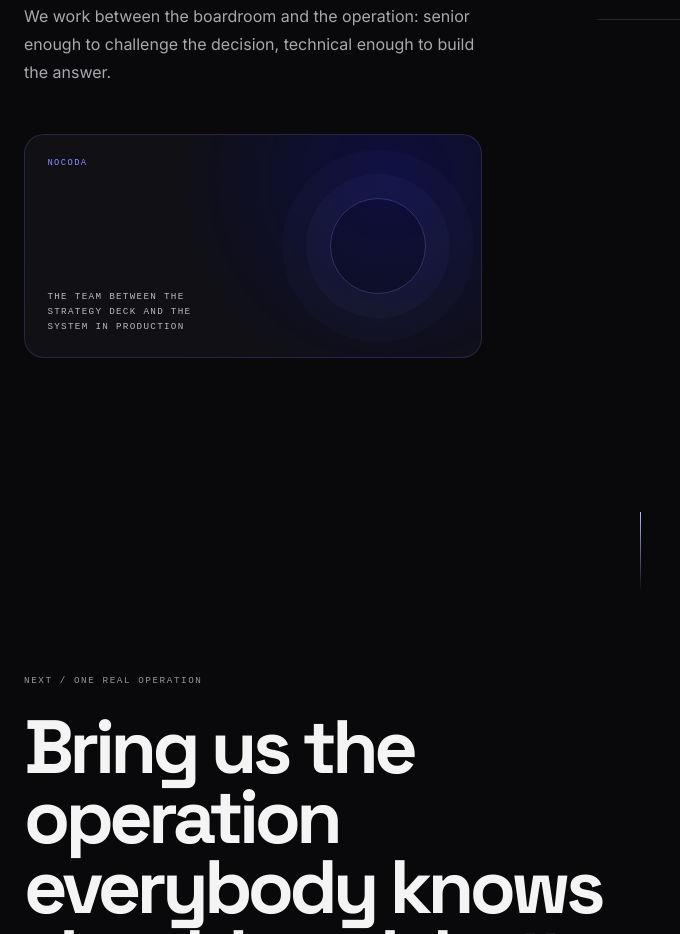
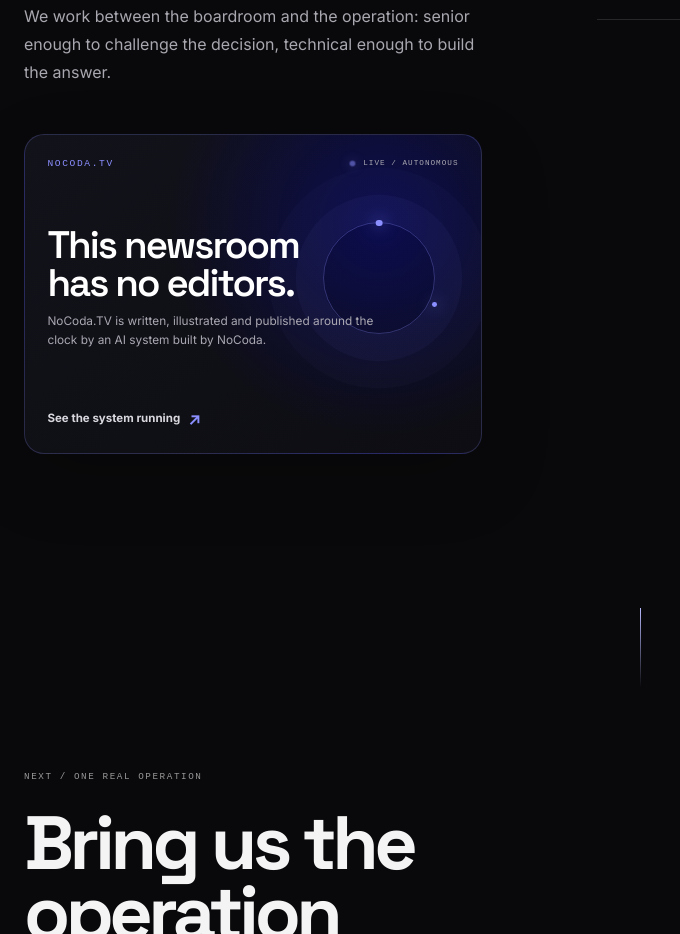
Before and after one commit to criptobroh/website, a Next.js app: page /en in a window 1280 px wide. Shown: the part 8280-9214 px from the top of the page, without its empty margins (0-680 px from the left). Built offline with nearby package versions, Linux system fonts and the light colour scheme.

Commit message:
feat: showcase NoCoda.TV as a live AI product

```diff
--- a/messages/en.json
+++ b/messages/en.json
@@ -110,7 +110,11 @@
     "label": "The NoCoda difference",
     "title": "Strategy without handoff. Engineering without tunnel vision.",
     "subtitle": "We work between the boardroom and the operation: senior enough to challenge the decision, technical enough to build the answer.",
-    "seal": "THE TEAM BETWEEN THE STRATEGY DECK AND THE SYSTEM IN PRODUCTION",
+    "portalStatus": "LIVE / AUTONOMOUS",
+    "portalTitle": "This newsroom has no editors.",
+    "portalDescription": "NoCoda.TV is written, illustrated and published around the clock by an AI system built by NoCoda.",
+    "portalCta": "See the system running",
+    "portalAria": "NoCoda.TV — see the autonomous AI news system running in a new tab",
     "points": [
       {"title": "Business before tooling", "description": "We choose technology after the decision, workflow and success measure are clear—not before."},
       {"title": "Full-stack accountability", "description": "Strategy, data, software and AI stay inside one team, so the outcome does not disappear between vendors."},
--- a/messages/es.json
+++ b/messages/es.json
@@ -110,7 +110,11 @@
     "label": "La diferencia NoCoda",
     "title": "Estrategia sin handoff. Ingeniería sin visión de túnel.",
     "subtitle": "Trabajamos entre la mesa directiva y la operación: con seniority para cuestionar la decisión y capacidad técnica para construir la respuesta.",
-    "seal": "EL EQUIPO ENTRE EL DECK DE ESTRATEGIA Y EL SISTEMA EN PRODUCCIÓN",
+    "portalStatus": "EN VIVO / AUTÓNOMO",
+    "portalTitle": "Este diario no tiene redacción.",
+    "portalDescription": "NoCoda.TV es redactado, ilustrado y publicado las 24 horas por un sistema de IA construido por NoCoda.",
+    "portalCta": "Ver el sistema funcionando",
+    "portalAria": "NoCoda.TV — ver el sistema autónomo de noticias de IA funcionando en una pestaña nueva",
     "points": [
       {"title": "Negocio antes que herramientas", "description": "Elegimos tecnología después de aclarar la decisión, el flujo de trabajo y la medida de éxito, nunca antes."},
       {"title": "Responsabilidad full-stack", "description": "Estrategia, datos, software e IA quedan dentro de un solo equipo para que el resultado no se pierda entre proveedores."},
--- a/src/app/globals.css
+++ b/src/app/globals.css
@@ -196,8 +196,19 @@ a { text-underline-offset: 0.25em; }
 .why-system { display: grid; width: min(100% - 3rem,88rem); margin-inline: auto; gap: clamp(4rem,9vw,9rem); padding-block: clamp(7rem,12vw,12rem); }
 .why-system__statement h2 { max-width: 12ch; margin-top: 1.4rem; font-size: clamp(3.2rem,5.7vw,6rem); font-weight: 650; line-height: .94; letter-spacing: -.06em; }
 .why-system__statement > p:last-of-type { max-width: 38rem; margin-top: 1.5rem; color: #a9a7af; line-height: 1.75; }
-.why-system__seal { position: relative; display: grid; overflow: hidden; min-height: 14rem; align-content: space-between; margin-top: 3rem; border: 1px solid rgba(139,143,255,.18); border-radius: 1.25rem; background: radial-gradient(circle at 80% 20%,rgba(2,5,211,.22),transparent 52%),#101015; padding: 1.4rem; }
-.why-system__seal span { color: var(--blue-soft); font: .55rem ui-monospace,monospace; letter-spacing: .16em; }.why-system__seal strong { max-width: 30ch; color: #bab8c0; font: .58rem ui-monospace,monospace; letter-spacing: .14em; line-height: 1.6; }.why-system__seal i { position: absolute; top: 50%; right: 12%; width: 6rem; height: 6rem; translate: 0 -50%; border: 1px solid rgba(139,143,255,.28); border-radius: 50%; box-shadow: 0 0 0 1.5rem rgba(139,143,255,.04),0 0 0 3rem rgba(139,143,255,.025); }
+.why-system__seal { position: relative; display: grid; overflow: hidden; min-height: 20rem; align-content: space-between; gap: 2rem; margin-top: 3rem; border: 1px solid rgba(139,143,255,.22); border-radius: 1.25rem; background: radial-gradient(circle at 78% 28%,rgba(2,5,211,.3),transparent 50%),linear-gradient(145deg,#12121a,#0d0d13); color: inherit; padding: 1.4rem; text-decoration: none; box-shadow: 0 24px 70px rgba(0,0,0,.18); transition: border-color .35s ease,transform .5s cubic-bezier(.22,1,.36,1),box-shadow .5s ease; }
+.why-system__seal::after { position: absolute; right: 0; bottom: 0; left: 0; height: 1px; transform: scaleX(0); transform-origin: left; background: linear-gradient(90deg,var(--color-brand),var(--blue-soft)); content: ""; transition: transform .6s cubic-bezier(.22,1,.36,1); }
+.why-system__seal-head { position: relative; z-index: 2; display: flex; align-items: center; justify-content: space-between; gap: 1rem; }
+.why-system__seal-head > strong { color: var(--blue-soft); font: .6rem ui-monospace,monospace; letter-spacing: .17em; }
+.why-system__seal-head em { display: inline-flex; align-items: center; gap: .45rem; color: #aaa8b2; font: .48rem ui-monospace,monospace; font-style: normal; letter-spacing: .13em; }
+.why-system__seal-head em i { width: .42rem; height: .42rem; flex: none; border-radius: 50%; background: #8b8fff; box-shadow: 0 0 14px rgba(139,143,255,.85); animation: portalPulse 2.4s ease-in-out infinite; }
+.why-system__seal-orbit { position: absolute; top: 45%; right: 10%; width: 7rem; height: 7rem; translate: 0 -50%; border: 1px solid rgba(139,143,255,.3); border-radius: 50%; box-shadow: 0 0 0 1.7rem rgba(139,143,255,.045),0 0 0 3.4rem rgba(139,143,255,.025); }
+.why-system__seal-orbit::before,.why-system__seal-orbit::after { position: absolute; border-radius: 50%; background: var(--blue-soft); box-shadow: 0 0 16px rgba(139,143,255,.9); content: ""; }.why-system__seal-orbit::before { top: -.22rem; left: 50%; width: .42rem; height: .42rem; translate: -50% 0; }.why-system__seal-orbit::after { right: -.16rem; bottom: 24%; width: .3rem; height: .3rem; }
+.why-system__seal-copy { position: relative; z-index: 2; display: grid; max-width: 22rem; gap: .65rem; }
+.why-system__seal-copy > strong { max-width: 12ch; color: white; font-family: var(--font-display); font-size: clamp(1.7rem,3vw,2.5rem); font-weight: 600; line-height: .98; letter-spacing: -.05em; }
+.why-system__seal-copy small { max-width: 32rem; color: #aaa8b2; font-size: .74rem; line-height: 1.6; }
+.why-system__seal > b { position: relative; z-index: 2; display: inline-flex; align-items: center; gap: .5rem; color: #d9d8df; font-size: .72rem; font-weight: 650; }.why-system__seal > b span { color: var(--blue-soft); font-size: 1rem; transition: transform .3s ease; }
+@keyframes portalPulse { 50% { opacity: .45; transform: scale(.78); } }
 .why-system__principles { border-top: 1px solid var(--color-border); }
 .why-system__principles article { position: relative; display: grid; grid-template-columns: 3rem minmax(11rem,.7fr) 1fr; gap: 1.2rem; padding-block: 2.2rem; border-bottom: 1px solid var(--color-border); }
 .why-system__principles article > span { color: var(--blue-soft); font: .58rem ui-monospace,monospace; letter-spacing: .16em; }.why-system__principles h3 { font-size: clamp(1.4rem,2.4vw,2.1rem); letter-spacing: -.045em; }.why-system__principles p { color: #a9a7af; font-size: .88rem; line-height: 1.68; }.why-system__principles article > i { position: absolute; right: 0; bottom: -1px; left: 0; height: 1px; transform: scaleX(0); transform-origin: left; background: var(--blue-soft); transition: transform .6s cubic-bezier(.22,1,.36,1); }
@@ -224,6 +235,7 @@ a { text-underline-offset: 0.25em; }
 @media (hover: hover) {
   .business-moves__grid article:hover { z-index: 2; background: var(--color-brand); color: white; transform: translateY(-.35rem); box-shadow: 0 24px 60px rgba(31,28,44,.16); }.business-moves__grid article:hover p,.business-moves__grid article:hover strong,.business-moves__grid article:hover .business-moves__index { color: white; }
   .why-system__principles article:hover > i { transform: scaleX(1); }
+  .why-system__seal:hover { border-color: rgba(139,143,255,.48); transform: translateY(-.35rem); box-shadow: 0 32px 90px rgba(0,0,0,.32); }.why-system__seal:hover::after { transform: scaleX(1); }.why-system__seal:hover > b span { transform: translate(.2rem,-.2rem); }
   .nocoda-hero__actions a:first-child:hover { transform: translateY(-2px); }
 }
 
@@ -259,7 +271,7 @@ a { text-underline-offset: 0.25em; }
   .business-moves__statement { border-radius: 1rem; }.business-moves__statement p { font-size: clamp(2.6rem,11vw,4rem); }
   .engagements { padding-block: 6rem; }.engagements__intro h2 { font-size: clamp(3rem,13vw,4.7rem); }.engagements__chapters article { padding: 1.5rem; }.engagements__chapters ul { grid-template-columns: 1fr; }.engagements__chapters h3 { font-size: 2.45rem; }
   .snowflake-capability__card { border-radius: 1.15rem; }.snowflake-capability__card-head { min-height: 9rem; align-items: flex-start; flex-direction: column; }.snowflake-capability__brand strong { font-size: 2.35rem; }.snowflake-capability__badge { white-space: normal; }.snowflake-capability__body { padding: 1.25rem; }.snowflake-capability__copy h3 { font-size: clamp(2.7rem,12vw,4rem); }.snowflake-capability__diagram { min-height: 27rem; }.snowflake-capability__axis::after { position: absolute; top: -9rem; left: 50%; width: 1px; height: 18rem; background: linear-gradient(transparent,var(--snowflake-blue),#8b8fff,transparent); content: ""; }.snowflake-capability__stage { width: 3.7rem; height: 3.7rem; }.snowflake-capability__stage--1 { top: 50%; left: 9%; }.snowflake-capability__stage--2 { top: 17%; left: 50%; }.snowflake-capability__stage--3 { top: 83%; left: 50%; }.snowflake-capability__stage--4 { top: 50%; left: 91%; }.snowflake-capability__stage strong { font-size: .38rem; }.snowflake-capability__core { width: 8rem; height: 8rem; }.snowflake-capability__card-foot { align-items: flex-start; flex-direction: column; }.snowflake-capability__card-foot p { text-align: left; }
-  .why-system { padding-block: 6rem; }.why-system__principles article { grid-template-columns: 2.4rem 1fr; }.why-system__principles p { grid-column: 2; }.why-system__seal i { right: -1rem; }
+  .why-system { padding-block: 6rem; }.why-system__principles article { grid-template-columns: 2.4rem 1fr; }.why-system__principles p { grid-column: 2; }.why-system__seal-orbit { right: -1.5rem; }
   .system-cta { padding-block: 7rem; }
 }
 
--- a/src/components/sections/WhyNoCoda.tsx
+++ b/src/components/sections/WhyNoCoda.tsx
@@ -13,7 +13,24 @@ export default function WhyNoCoda() {
         <p className="editorial-kicker">{t("label")}</p>
         <h2>{t("title")}</h2>
         <p>{t("subtitle")}</p>
-        <div className="why-system__seal" aria-label={t("seal")}><span>NOCODA</span><i aria-hidden="true" /><strong>{t("seal")}</strong></div>
+        <a
+          className="why-system__seal"
+          href="https://nocoda.tv"
+          target="_blank"
+          rel="noopener noreferrer"
+          aria-label={t("portalAria")}
+        >
+          <span className="why-system__seal-head">
+            <strong>NOCODA.TV</strong>
+            <em><i aria-hidden="true" />{t("portalStatus")}</em>
+          </span>
+          <i className="why-system__seal-orbit" aria-hidden="true" />
+          <span className="why-system__seal-copy">
+            <strong>{t("portalTitle")}</strong>
+            <small>{t("portalDescription")}</small>
+          </span>
+          <b>{t("portalCta")} <span aria-hidden="true">↗</span></b>
+        </a>
       </div>
       <div className="why-system__principles">
         {points.map((point, index) => (
```
